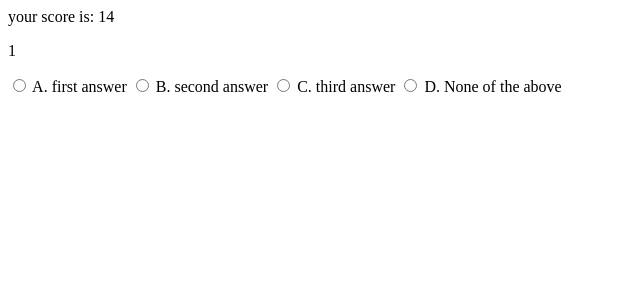
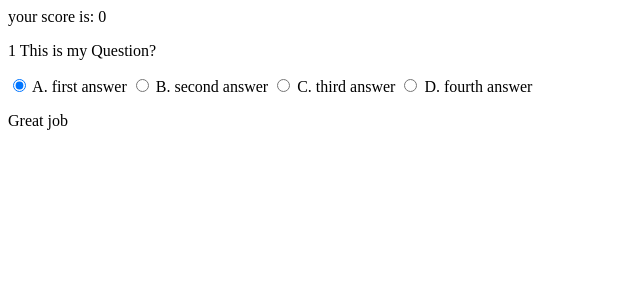
Before and after one commit to samuelmote/PTC, a SvelteKit app: page / in a window 1280 px wide. Shown: the top 300 px of the page, without its empty margins (0-640 px from the left). Built offline with nearby package versions, Linux system fonts and the light colour scheme.

Commit message:
wrong and right colors

```diff
--- /dev/null
+++ b/src/components/answers.svelte
@@ -0,0 +1,8 @@
+<script>
+    export let answer= true;
+ </script>
+ {#if answer}
+ <p>Great job</p>
+    {:else}
+    <p> wasn't quite right...</p>
+ {/if}
--- /dev/null
+++ b/src/components/question.svelte
@@ -0,0 +1,49 @@
+<script>
+	import Answers from "./answers.svelte";
+	export let number = 1;
+
+	export let answer1 = '';
+	export let answer2 = '';
+	export let answer3 = '';
+	export let answer4 = '';
+
+	/** @type { "a" | "b" | "c" | "d" } */
+	export let answers = "a";
+	/** @type { "a" | "b" | "c" | "d" } */
+	let selected= "a";
+</script>
+
+<div>
+	<p>{number} <slot /></p>
+
+	<label for="q{number}a">
+		<input type="radio" name="q{number}" id="q{number}a" value="a"
+		bind:group={selected}
+		/>
+
+		A. {answer1}
+	</label>
+	<label for="q{number}b">
+		<input type="radio" name="q{number}" id="q{number}b" value="b"
+		bind:group={selected}
+		/>
+
+		B. {answer2}
+	</label>
+	<label for="q{number}c">
+		<input type="radio" name="q{number}" id="q{number}c" value="c"
+		bind:group={selected}
+		/>
+
+		C. {answer3}
+	</label>
+	<label for="q{number}d">
+		<input type="radio" name="q{number}" id="q{number}d" value="d"
+		bind:group={selected}
+		/>
+
+		D. {answer4}
+	</label>
+</div>
+
+<Answers answer={answers == selected} />
--- a/src/routes/+page.svelte
+++ b/src/routes/+page.svelte
@@ -1,17 +1,17 @@
 <script>
-	import Question from "./componets /question.svelte";
-import Score from "./componets /score.svelte";
-
+	import Question from '../components/question.svelte';
+	import Score from '../components/score.svelte';
 </script>
 
-<Score  score= {14}/>
+<Score score={0} />
 
 <Question
-number={1}
-    answer1= "first answer"
-    answer2= "second answer"
-    answer3= "third answer"
-    answer4= "None of the above"
-This is my Question?
+	number={1}
+	answer1="first answer"
+	answer2="second answer"
+	answer3="third answer"
+	answer4="fourth answer"
+    answer="a"
 >
+	This is my Question?
 </Question>
--- a/src/routes/componets /question.svelte
+++ /dev/null
@@ -1,29 +0,0 @@
-<script>
-	export let number = 1;
-
-	export let answer1 = '';
-	export let answer2 = '';
-	export let answer3 = '';
-	export let answer4 = '';
-</script>
-
-<div>
-	<p>{number} <slot /></p>
-
-	<lable for="q{number}a">
-		<input type="radio" name="q{number}" id="q{number}a" value="a" />
-		A. {answer1}
-	</lable>
-	<lable for="q{number}b">
-		<input type="radio" name="q{number}" id="q{number}b" value="b" />
-		B. {answer2}
-	</lable>
-	<lable for="q{number}c">
-		<input type="radio" name="q{number}" id="q{number}c" value="c" />
-		C. {answer3}
-	</lable>
-	<lable for="q{number}d">
-		<input type="radio" name="q{number}" id="q{number}d" value="d" />
-		D. {answer4}
-	</lable>
-</div>
```
Also changed, not shown: src/routes/componets /answers.svelte (deleted, +0 -16 lines), src/components/score.svelte (renamed from src/routes/componets /score.svelte).
